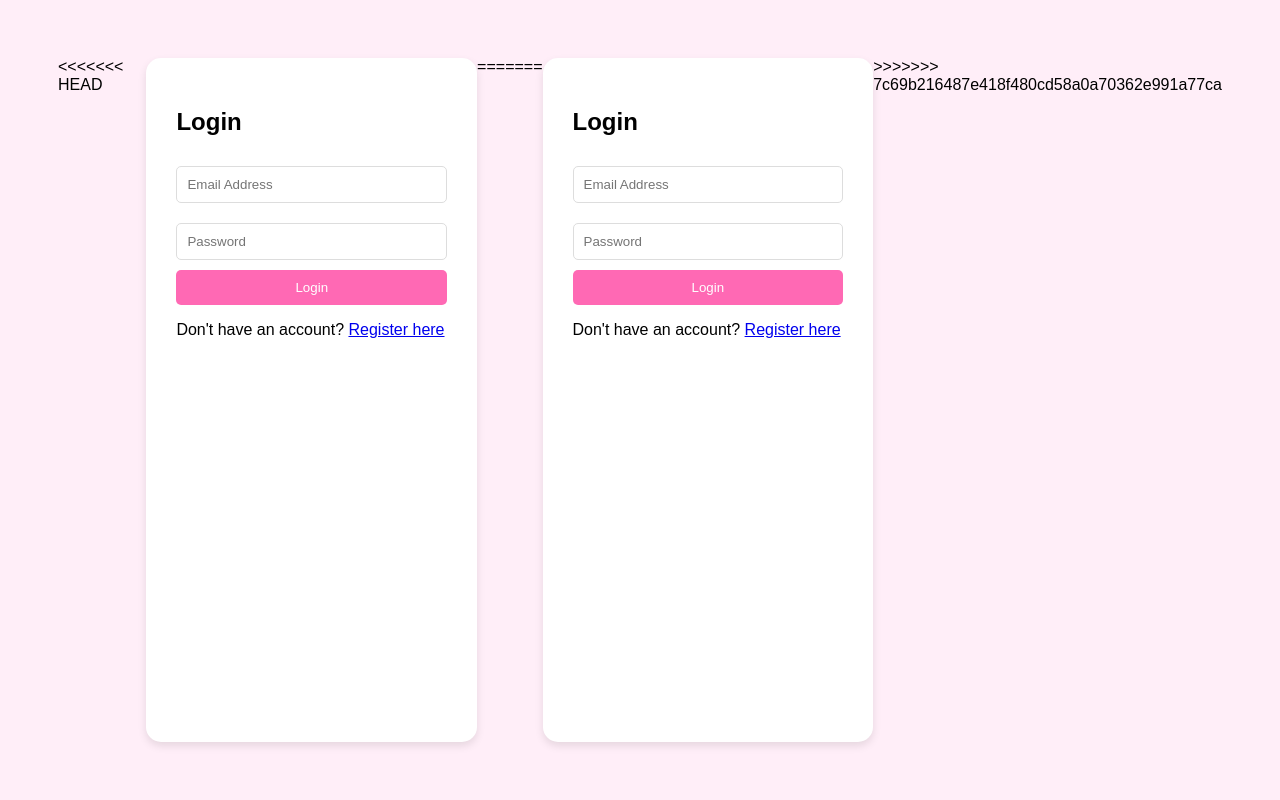
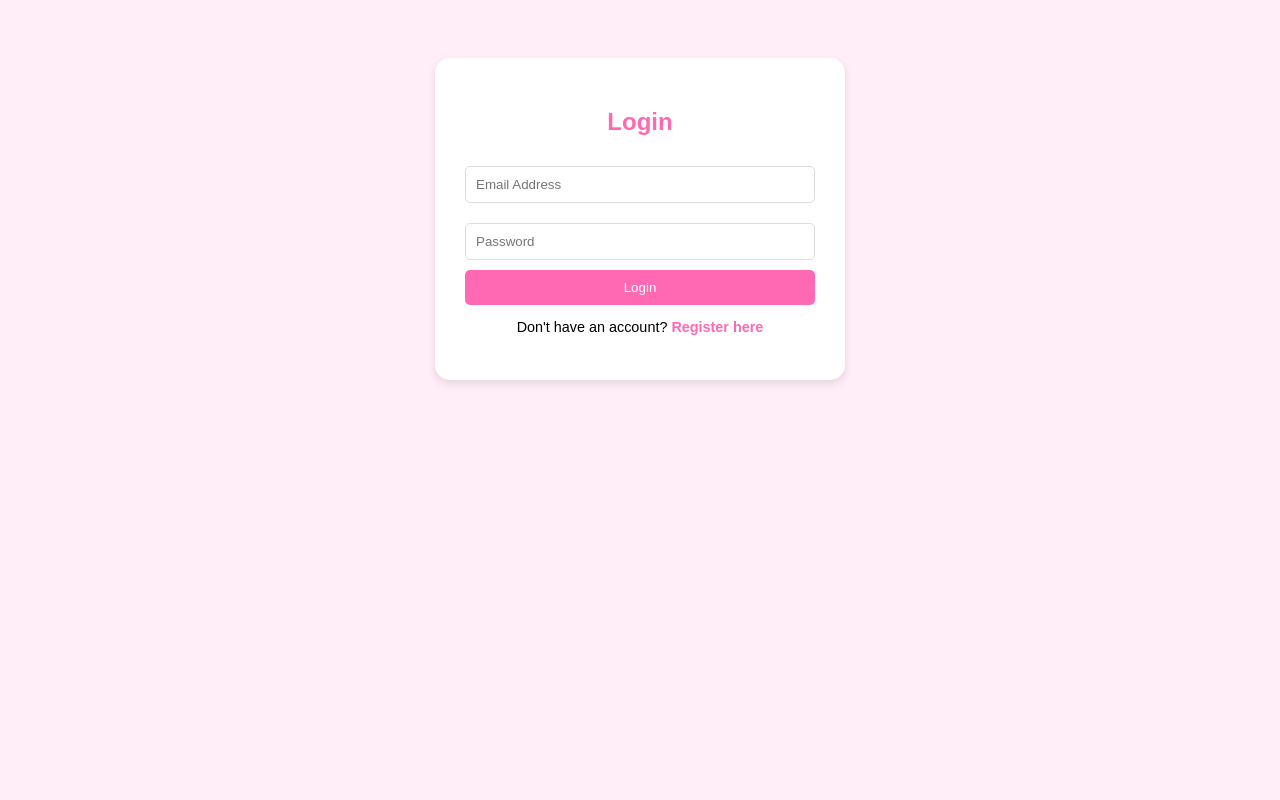
Before and after one commit to tejaswini-111/pregnancy-health-tracker, a Flask app: page /login_page in a window 1280 px wide. Run offline with Flask 3, Linux system fonts and the light colour scheme; some libraries are stand-ins or nearby versions.

Commit message:
Resolved merge conflict in login.html

```diff
--- a/templates/login.html
+++ b/templates/login.html
@@ -1,4 +1,3 @@
-<<<<<<< HEAD
 <!DOCTYPE html>
 <html>
 <head>
@@ -8,6 +7,9 @@
         .card { background: white; padding: 30px; border-radius: 15px; box-shadow: 0 4px 8px rgba(0,0,0,0.1); width: 350px; }
         input { width: 100%; padding: 10px; margin: 10px 0; border: 1px solid #ddd; border-radius: 5px; box-sizing: border-box;}
         button { width: 100%; padding: 10px; background-color: #ff69b4; color: white; border: none; border-radius: 5px; cursor: pointer; }
+        h2 { color: #ff69b4; text-align: center; }
+        p { text-align: center; font-size: 0.9em; }
+        a { color: #ff69b4; text-decoration: none; font-weight: bold; }
     </style>
 </head>
 <body>
@@ -21,28 +23,4 @@
         <p>Don't have an account? <a href="/">Register here</a></p>
     </div>
 </body>
-=======
-<!DOCTYPE html>
-<html>
-<head>
-    <title>Pregnancy Health - Login</title>
-    <style>
-        body { font-family: Arial; background-color: #ffeef8; display: flex; justify-content: center; padding: 50px; }
-        .card { background: white; padding: 30px; border-radius: 15px; box-shadow: 0 4px 8px rgba(0,0,0,0.1); width: 350px; }
-        input { width: 100%; padding: 10px; margin: 10px 0; border: 1px solid #ddd; border-radius: 5px; box-sizing: border-box;}
-        button { width: 100%; padding: 10px; background-color: #ff69b4; color: white; border: none; border-radius: 5px; cursor: pointer; }
-    </style>
-</head>
-<body>
-    <div class="card">
-        <h2>Login</h2>
-        <form action="/login" method="POST">
-            <input type="email" name="email" placeholder="Email Address" required>
-            <input type="password" name="password" placeholder="Password" required>
-            <button type="submit">Login</button>
-        </form>
-        <p>Don't have an account? <a href="/">Register here</a></p>
-    </div>
-</body>
->>>>>>> 7c69b216487e418f480cd58a0a70362e991a77ca
 </html>
```
